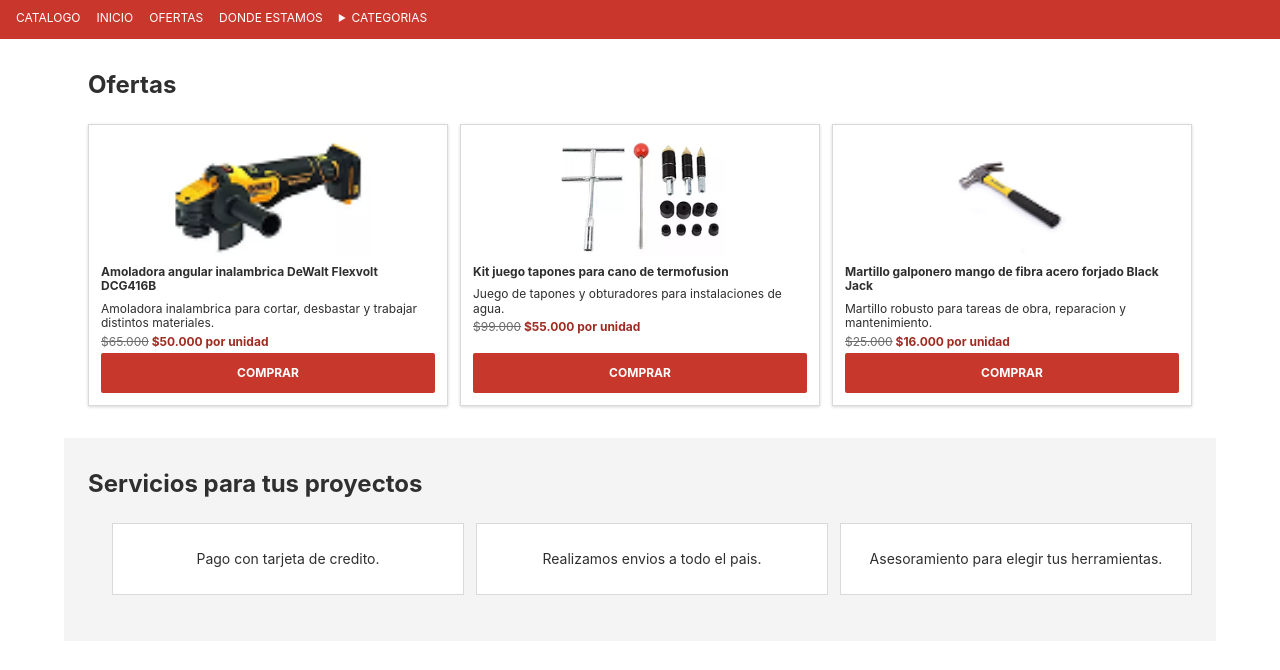
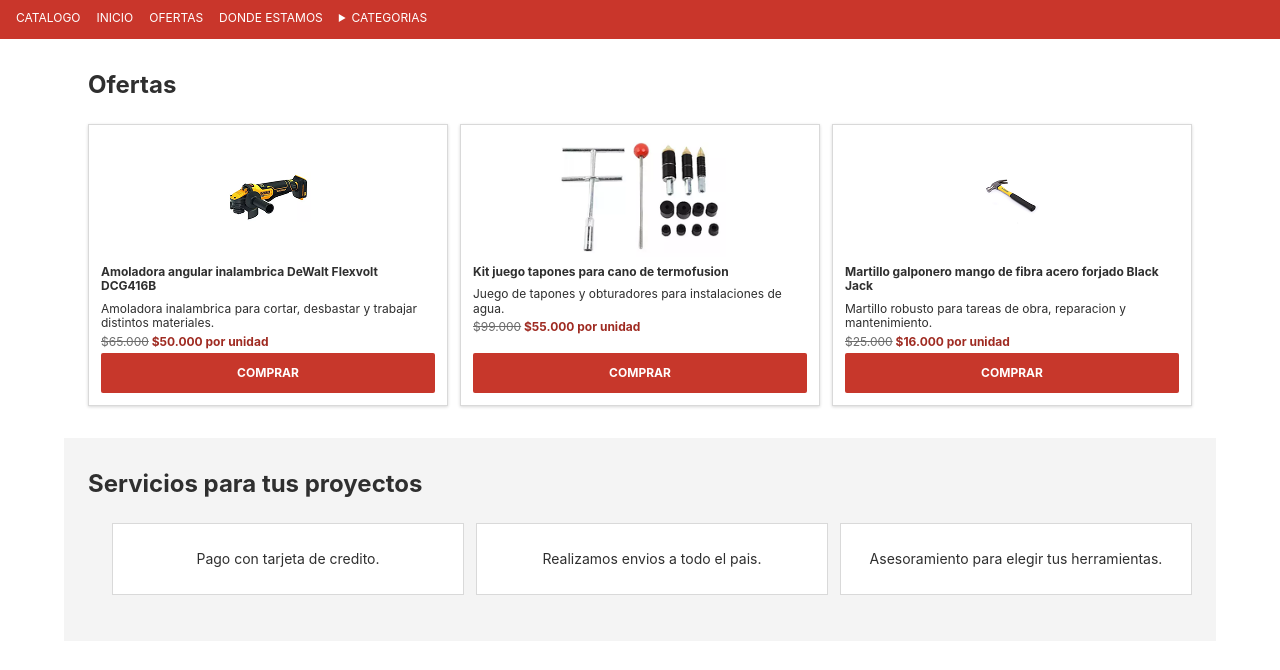
Before and after one commit to angelgc9107-lgtm/ProyectoFerreteria_GRP05, a website: page index.html in a window 1280 px wide. Shown: the part 87-757 px from the top of the page. Drawn offline with Linux system fonts and the light colour scheme.

Commit message:
fix(css): evitar la ampliación de imágenes de productos que degradaba su calidad (RC10)

```diff
--- a/css/components.css
+++ b/css/components.css
@@ -152,7 +152,9 @@
     width: 100%;
     height: 7.5rem;
     margin-bottom: var(--space-2);
-    object-fit: contain;
+    /* scale-down: achica la imagen si es grande, pero nunca la agranda
+       por encima de su resolución original (evita el pixelado). */
+    object-fit: scale-down;
     background: var(--color-white);
 }
 
```
